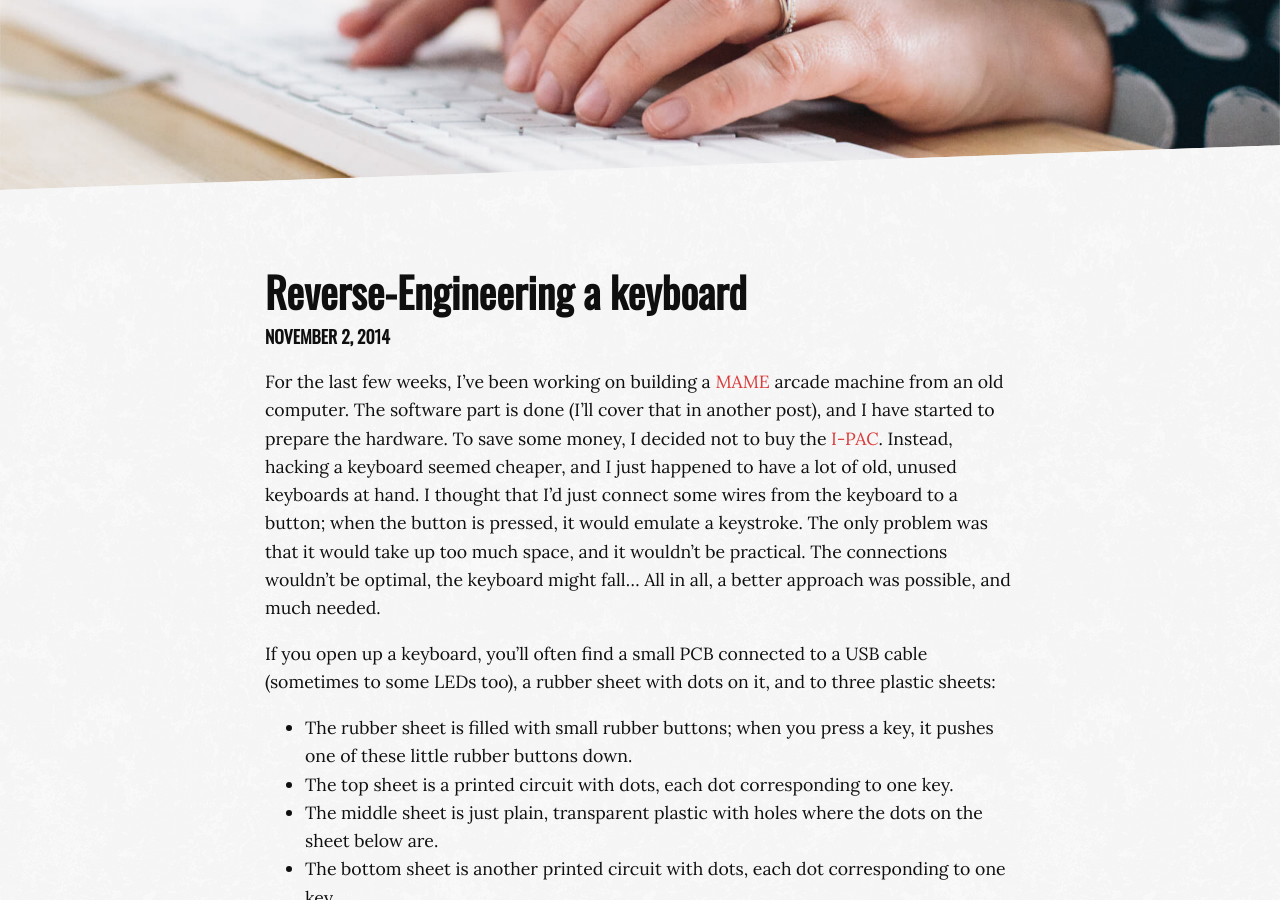
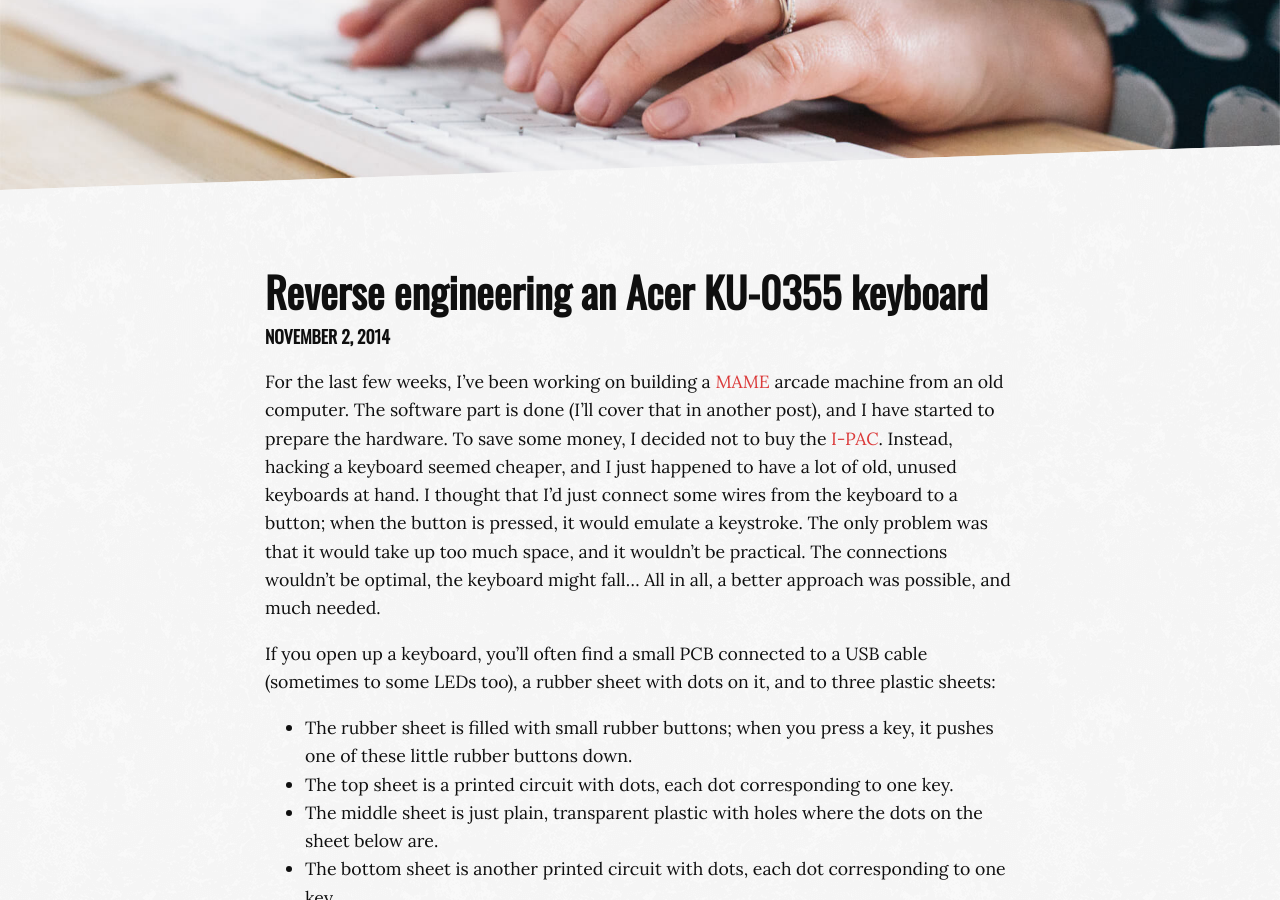
Before and after one commit to MaximeKjaer/kjaer.io, a Jekyll site: the page built from _posts/2014-11-02-Keyboard-Hack.md, in a window 1280 px wide and 900 px high, scrolled down 375 px. Built offline with Jekyll 4.4.1, drawn with Linux system fonts in a browser that asks for light colours; comment, search, counter and statistics services are not loaded.

Commit message:
Change title of the keyboard hack post

```diff
--- a/_posts/2014-11-02-Keyboard-Hack.md
+++ b/_posts/2014-11-02-Keyboard-Hack.md
@@ -1,6 +1,6 @@
 ---
 layout: post
-title: Reverse-Engineering a keyboard
+title: Reverse engineering an Acer KU-0355 keyboard
 description: How I mapped a keyboard's PCB in order to hack it into a joystick controller.
 image: keyboard.jpg
 fallback-color: "#d4c4be"
```
